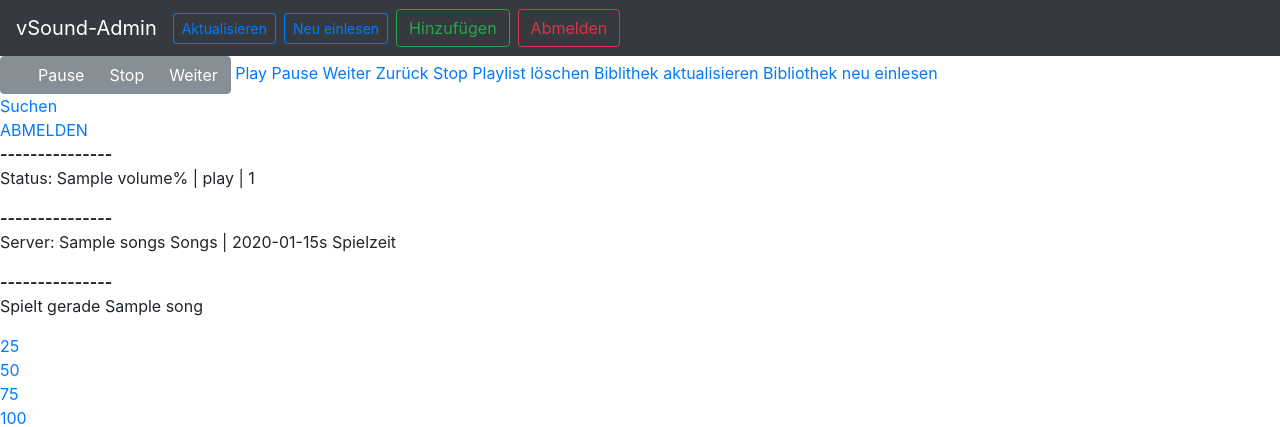
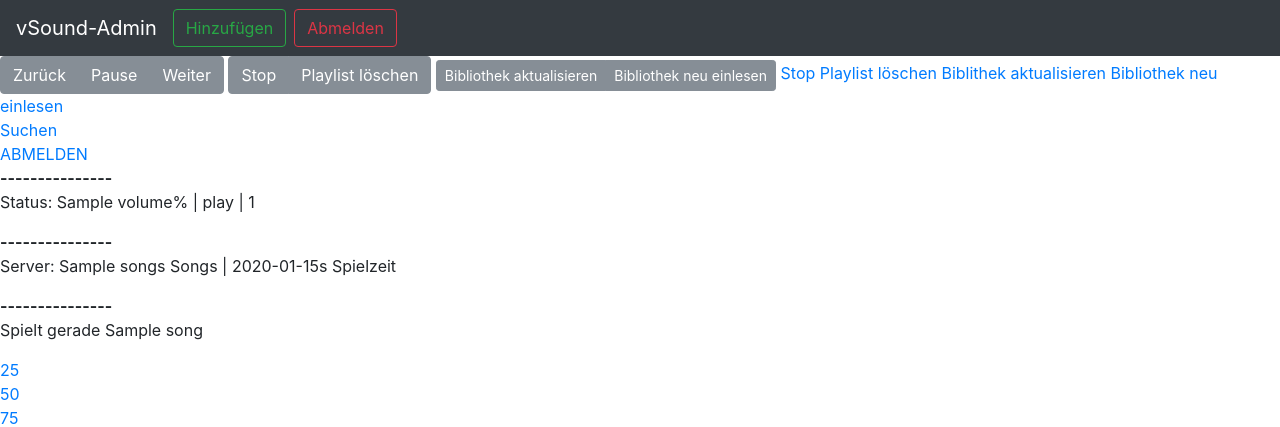
Before and after one commit to robtor-de/vSOUND, a Django app: template web/vSOUND/templates/trctl/admin.html in a window 1280 px wide. Shown: the top 427 px of the page. Run offline with Django 3.2, Linux system fonts and the light colour scheme; the template is opened without the code that fills it: most values are stand-ins (such as "Sample title", 1, 10 or a date in 2020); some libraries are stand-ins or nearby versions.

Commit message:
added transport control in bootstrap

```diff
--- a/web/vSOUND/templates/trctl/admin.html
+++ b/web/vSOUND/templates/trctl/admin.html
@@ -19,9 +19,6 @@
     </button>
     <div class="collapse navbar-collapse" id="mainNavBar">
       <form class="form-inline">
-        <button class="btn btn-outline-primary mr-sm-2 btn-sm" type="button" onclick="location.href = '/ctl/updt'">Aktualisieren</button>
-        <button class="btn btn-outline-primary mr-sm-2 btn-sm" type="button" onclick="location.href = '/ctl/rscn'">Neu einlesen</button>
-
         <button class="btn btn-outline-success mr-sm-2" type="button" onclick="location.href = '/control/search/'">Hinzufügen</button>
         <button class="btn btn-outline-danger mr-sm-2" type="button" onclick="location.href = '/logout/'">Abmelden</button>
       </form>
@@ -31,19 +28,26 @@
 </nav>
 
 <div class="btn-group" role="group" aria-label="Transport Control">
-  <button type="button" class="btn btn-secondary"><span class="glyphicon glyphicon-search" aria-hidden="true"></span></button>
-  <button type="button" class="btn btn-secondary">Pause</button>
-  <button type="button" class="btn btn-secondary">Stop</button>
-  <button type="button" class="btn btn-secondary">Weiter</button>
+  <button type="button" class="btn btn-secondary" onclick="location.href = '/ctl/prev'">Zurück</button>
+  {% if status.state == 'play' %}
+  <button type="button" class="btn btn-secondary" onclick="location.href = '/ctl/paus'">Pause</button>
+  {% else %}
+  <button type="button" class="btn btn-secondary" onclick="location.href = '/ctl/play'">Play</button>
+  {% endif %}
+  <button type="button" class="btn btn-secondary" onclick="location.href = '/ctl/next'">Weiter</button>
+</div>
+
+<div class="btn-group" role="group" aria-label="Playlist Control">
+  <button type="button" class="btn btn-secondary" onclick="location.href = '/ctl/stop'">Stop</button>
+  <button type="button" class="btn btn-secondary" onclick="location.href = '/ctl/clrp'">Playlist löschen</button>
+</div>
+
+<div class="btn-group" role="group" aria-label="Playlist Control">
+  <button type="button" class="btn btn-secondary btn-sm" onclick="location.href = '/ctl/updt'">Bibliothek aktualisieren</button>
+  <button type="button" class="btn btn-secondary btn-sm" onclick="location.href = '/ctl/rscn'">Bibliothek neu einlesen</button>
 </div>
 
 
-
-
-<a href="/ctl/play">Play</a>
-<a href="/ctl/paus">Pause</a>
-<a href="/ctl/next">Weiter</a>
-<a href="/ctl/prev">Zurück</a>
 <a href="/ctl/stop">Stop</a>
 <a href="/ctl/clrp">Playlist löschen</a>
 <a href="/ctl/updt">Biblithek aktualisieren</a>
```
